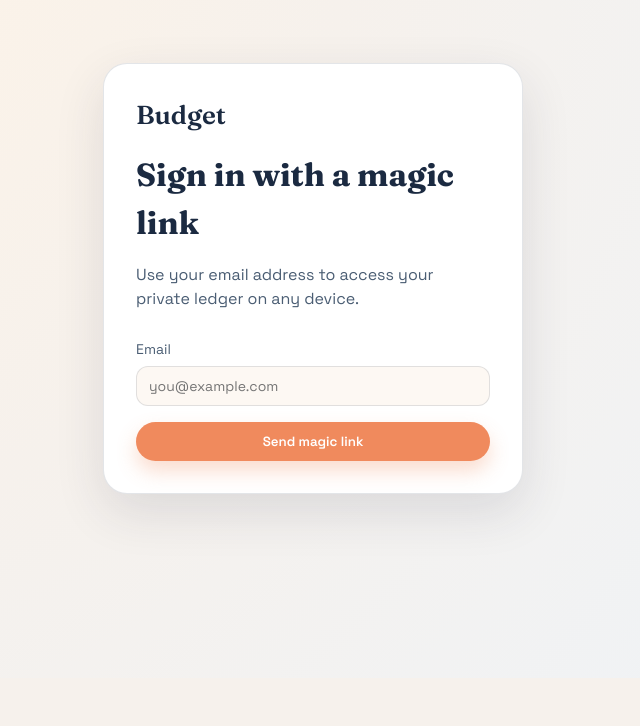
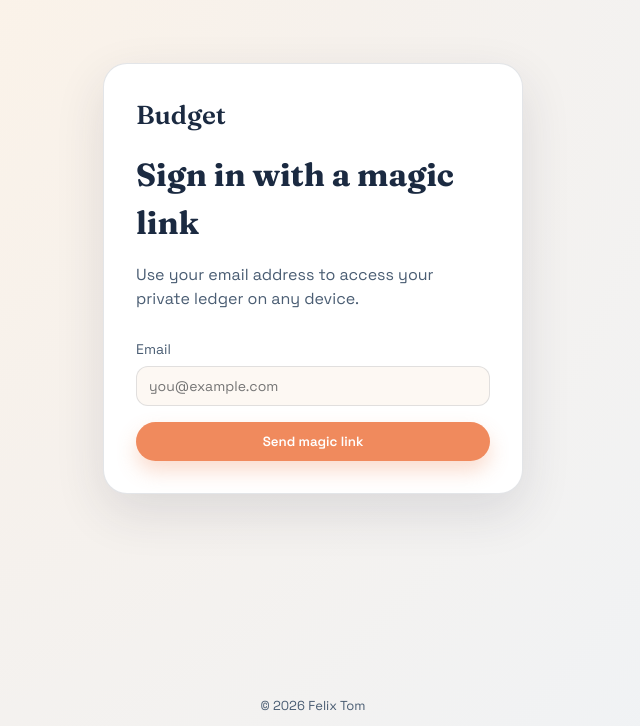
Before and after one commit to felixt-io/budget-monitoring-ledger, a React (Vite) app in the folder web/: page /login in a window 1280 px wide. Shown: the part 122-848 px from the top of the page, without its empty margins (327-967 px from the left). Before the commit the page ends 800 px from the top, so only its background shows below. Built offline with nearby package versions, Linux system fonts and the light colour scheme; no server answers.

Commit message:
Add footer to all pages

```diff
--- a/web/src/app/AppShell.tsx
+++ b/web/src/app/AppShell.tsx
@@ -36,6 +36,7 @@ export const AppShell = ({ children }: AppShellProps) => {
         </div>
       </header>
       <main className="app-main">{children}</main>
+      <footer className="site-footer">© 2026 Felix Tom</footer>
     </div>
   )
 }
--- a/web/src/index.css
+++ b/web/src/index.css
@@ -74,6 +74,7 @@ select {
   display: flex;
   flex-direction: column;
   gap: 28px;
+  min-height: 100vh;
 }
 
 .app-header {
@@ -384,6 +385,16 @@ select {
   padding: 32px;
 }
 
+.auth-shell {
+  min-height: 100vh;
+  display: flex;
+  flex-direction: column;
+}
+
+.auth-shell-main {
+  flex: 1;
+}
+
 .auth-card {
   background: var(--surface);
   border-radius: 24px;
@@ -406,6 +417,14 @@ select {
   display: flex;
   flex-direction: column;
   gap: 16px;
+}
+
+.site-footer {
+  margin-top: auto;
+  padding: 18px 12px 10px;
+  text-align: center;
+  font-size: 13px;
+  color: var(--ink-muted);
 }
 
 .settings-page {
--- a/web/src/pages/AuthCallbackPage.tsx
+++ b/web/src/pages/AuthCallbackPage.tsx
@@ -30,6 +30,8 @@ export const AuthCallbackPage = () => {
 
   if (error) {
     return (
+      <div className="auth-shell">
+        <div className="auth-shell-main">
           <div className="centered">
             <div className="card">
               <h2>Sign-in failed</h2>
@@ -39,12 +41,20 @@ export const AuthCallbackPage = () => {
               </button>
             </div>
           </div>
+        </div>
+        <footer className="site-footer">© 2026 Felix Tom</footer>
+      </div>
     )
   }
 
   return (
+    <div className="auth-shell">
+      <div className="auth-shell-main">
         <div className="centered">
           <div className="card">Finalizing your session...</div>
         </div>
+      </div>
+      <footer className="site-footer">© 2026 Felix Tom</footer>
+    </div>
   )
 }
--- a/web/src/pages/LoginPage.tsx
+++ b/web/src/pages/LoginPage.tsx
@@ -29,6 +29,8 @@ export const LoginPage = () => {
   }
 
   return (
+    <div className="auth-shell">
+      <div className="auth-shell-main">
         <div className="auth-page">
           <div className="auth-card">
             <div className="auth-brand">Budget</div>
@@ -54,5 +56,8 @@ export const LoginPage = () => {
             {message && <div className="notice">{message}</div>}
           </div>
         </div>
+      </div>
+      <footer className="site-footer">© 2026 Felix Tom</footer>
+    </div>
   )
 }
```
Lines whose indentation alone changed are shown as unchanged.
